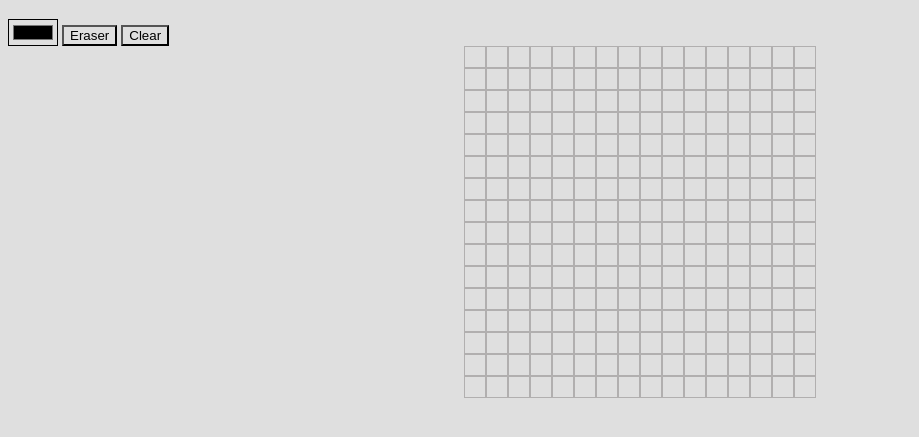
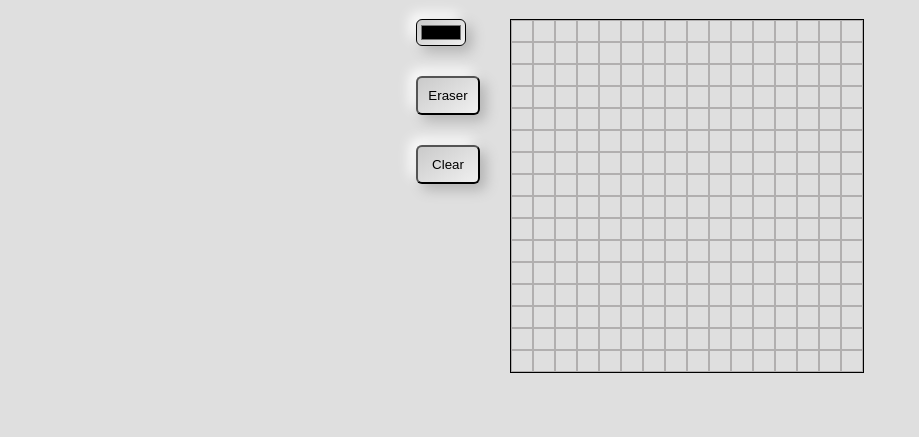
Before and after one commit to binaya-batas/etch-a-sketch, a website: page index.html in a window 1280 px wide. Shown: the part 61-498 px from the top of the page, without its empty margins (0-919 px from the left). Drawn offline with Linux system fonts and the light colour scheme.

Commit message:
added neumorphic buttons and improved the UI.

```diff
--- a/index.html
+++ b/index.html
@@ -9,12 +9,15 @@
 </head>
 <body>
     <h1>ETCH-A-SKETCH</h1>
-    <input type="color" class="color-code">
-    <!-- <button onclick="takeScreenshot()">Screenshot</button> -->
-    <button class="btn-eraser">Eraser</button>
-    <button class="btn-clear">Clear</button>
-    <div class="container">
+    <div class="outer-container">
+        <div class="functions">
+            <input type="color" class="color-code">
+            <button class="btn-eraser">Eraser</button>
+            <button class="btn-clear">Clear</button>
+        </div>
+        <div class="container">
 
+        </div>
     </div>
     <script src="script.js"></script>
 </body>
--- a/styles.scss
+++ b/styles.scss
@@ -7,7 +7,29 @@ h1 {
 }
 
 body {
+}
 
+.outer-container {
+  display: flex;
+  gap: 30px;
+  justify-content: center;
+}
+
+.functions {
+  display: flex;
+  flex-direction: column;
+  gap: 30px;
+
+  input,
+  button {
+    border-radius: 6px;
+    background: linear-gradient(145deg, #cacaca, #f0f0f0);
+    box-shadow: 6px 6px 13px #b3b3b3, -6px -6px 13px #ffffff;
+  }
+
+  button {
+    padding: 10px;
+  }
 }
 
 .container {
@@ -15,16 +37,12 @@ body {
   flex-direction: row;
   width: 352px;
   flex-wrap: wrap;
-    margin: auto;
+  // margin: auto;
+  border: 1px solid black;
 
   .box {
     border: 1px solid rgb(177, 175, 175);
     height: 20px;
     width: 20px;
   }
-
-    .box-color{
-        background-color: red;
 }
-
-}
```
Also changed, not shown: styles.css, 1 other file. Lines whose indentation alone changed are shown as unchanged.
